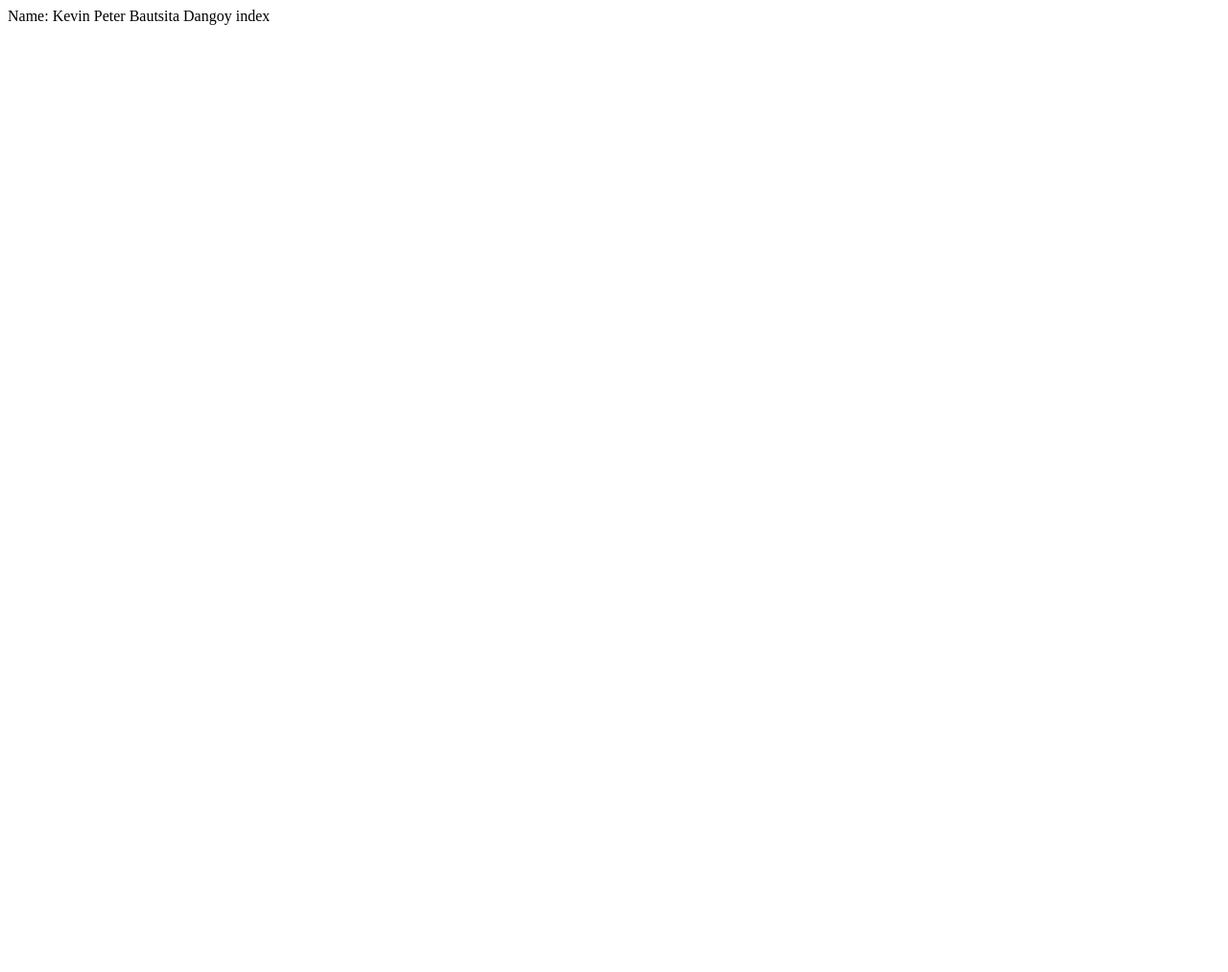
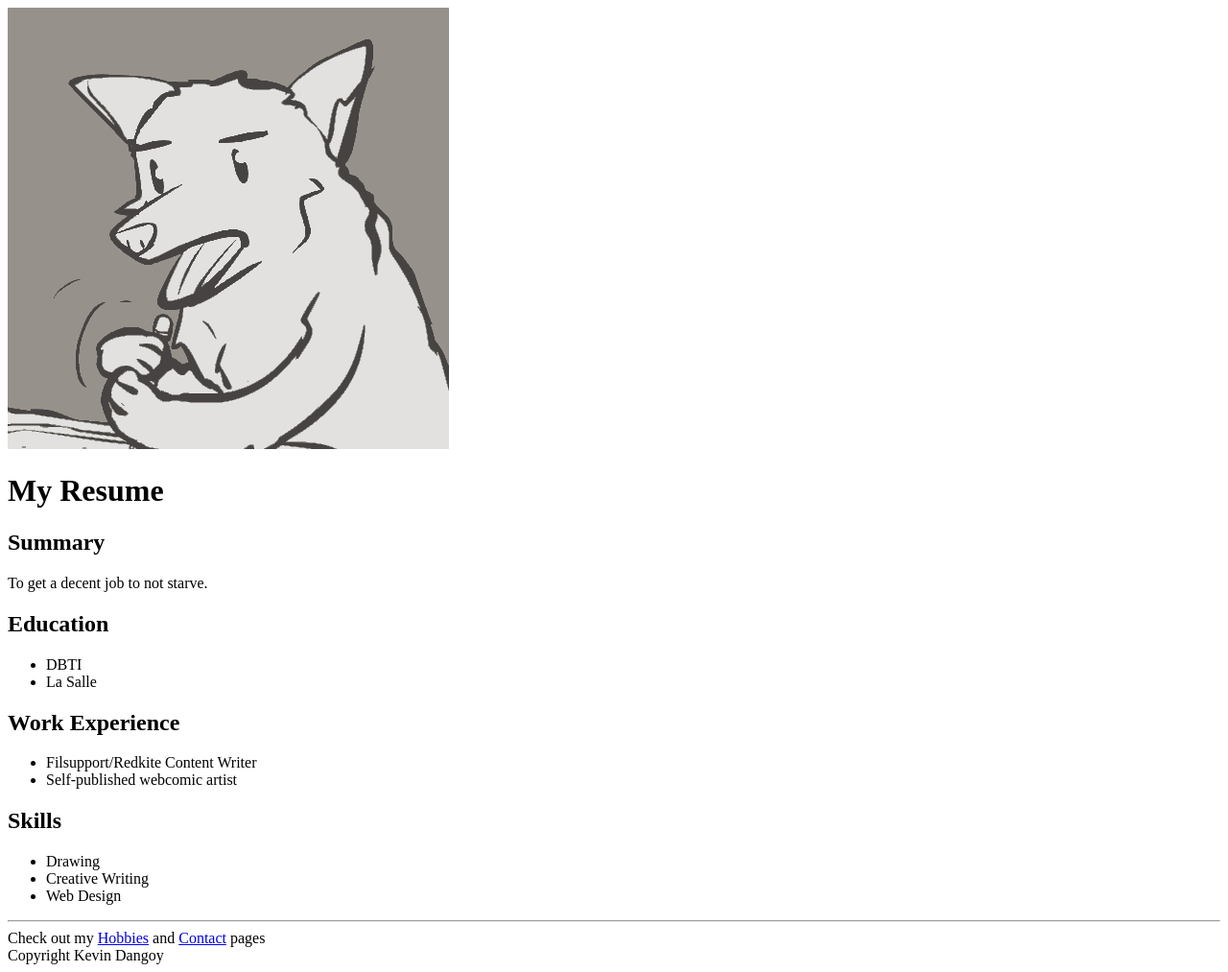
Before and after one commit to kevindangoy/my-portfolio, a plain HTML site: page index.html in a window 1280 px wide. Shown: the whole page at 96% size. Before the commit the page ends 800 px from the top, so only its background shows below. Drawn offline with Linux system fonts and the light colour scheme.

Commit message:
Add files via upload

```diff
--- a/index.html
+++ b/index.html
@@ -1,12 +1,39 @@
 <!DOCTYPE html>
 <html lang="en">
 <head>
-	<title>My Resume index</title>
+	<title>My Resume</title>
 <meta charset="UTF-8">
 </head>
 <body>
-Name: Kevin Peter Bautsita Dangoy index
+<img src="./avatar.png" />
 
+<h1>My Resume</h1>
+<h2>Summary</h2>
+	<p>To get a decent job to not starve.</p>
+
+<h2>Education</h2>
+<ul>
+	<li>DBTI</li>
+	<li>La Salle</li>
+</ul>
+
+<h2>Work Experience</h2>
+<ul>
+	<li>Filsupport/Redkite Content Writer</li>
+	<li>Self-published webcomic artist</li>
+</ul>
+
+<h2>Skills</h2>
+<ul>
+	<li>Drawing</li>
+	<li>Creative Writing</li>
+	<li>Web Design</li>
+</ul>
+<hr />
+Check out my <a href="#">Hobbies</a> and <a href="#">Contact</a> pages
+<footer>
+Copyright Kevin Dangoy
+</footer>
 
 
 </body>
```
Also changed, not shown: avatar.png (added).
